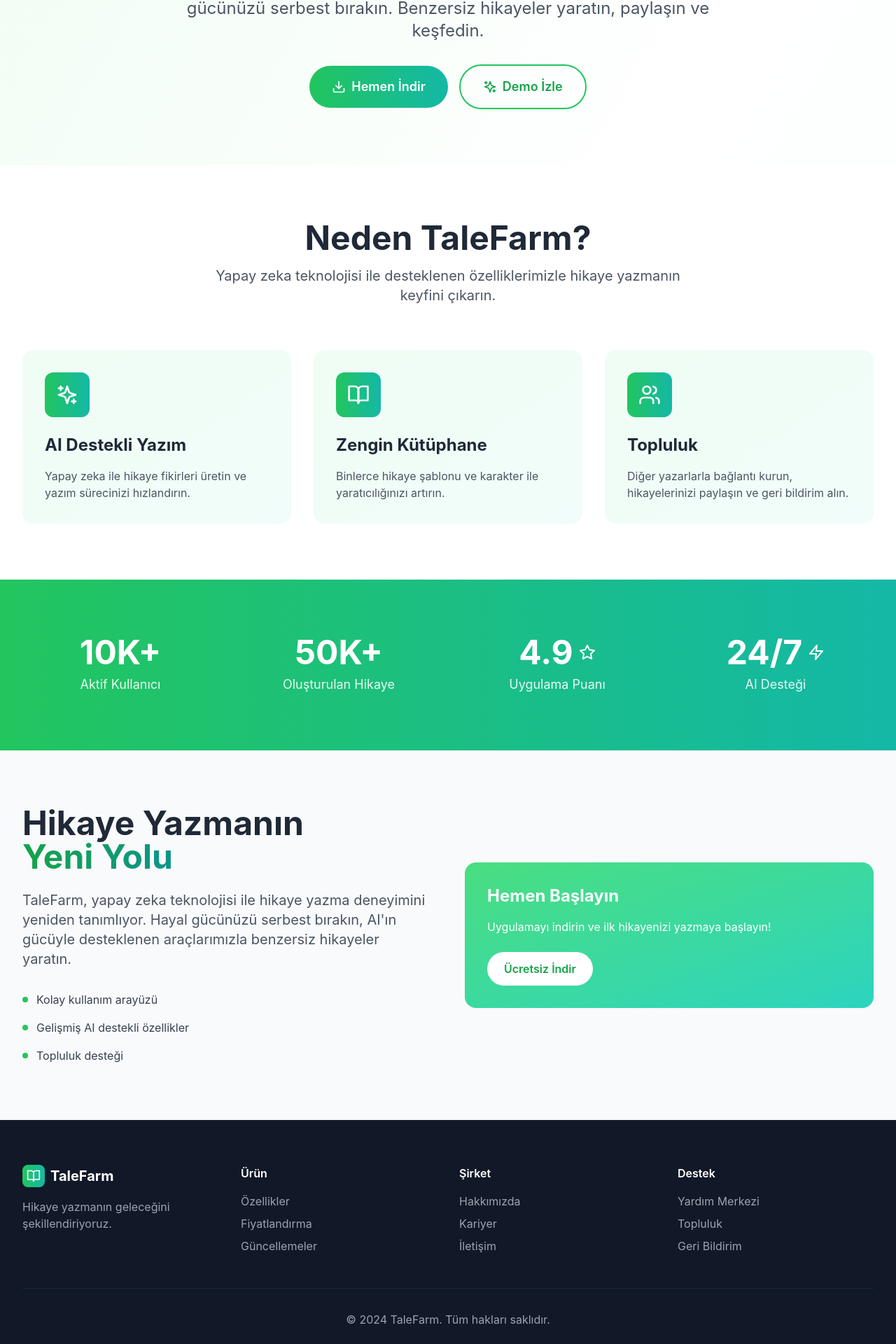
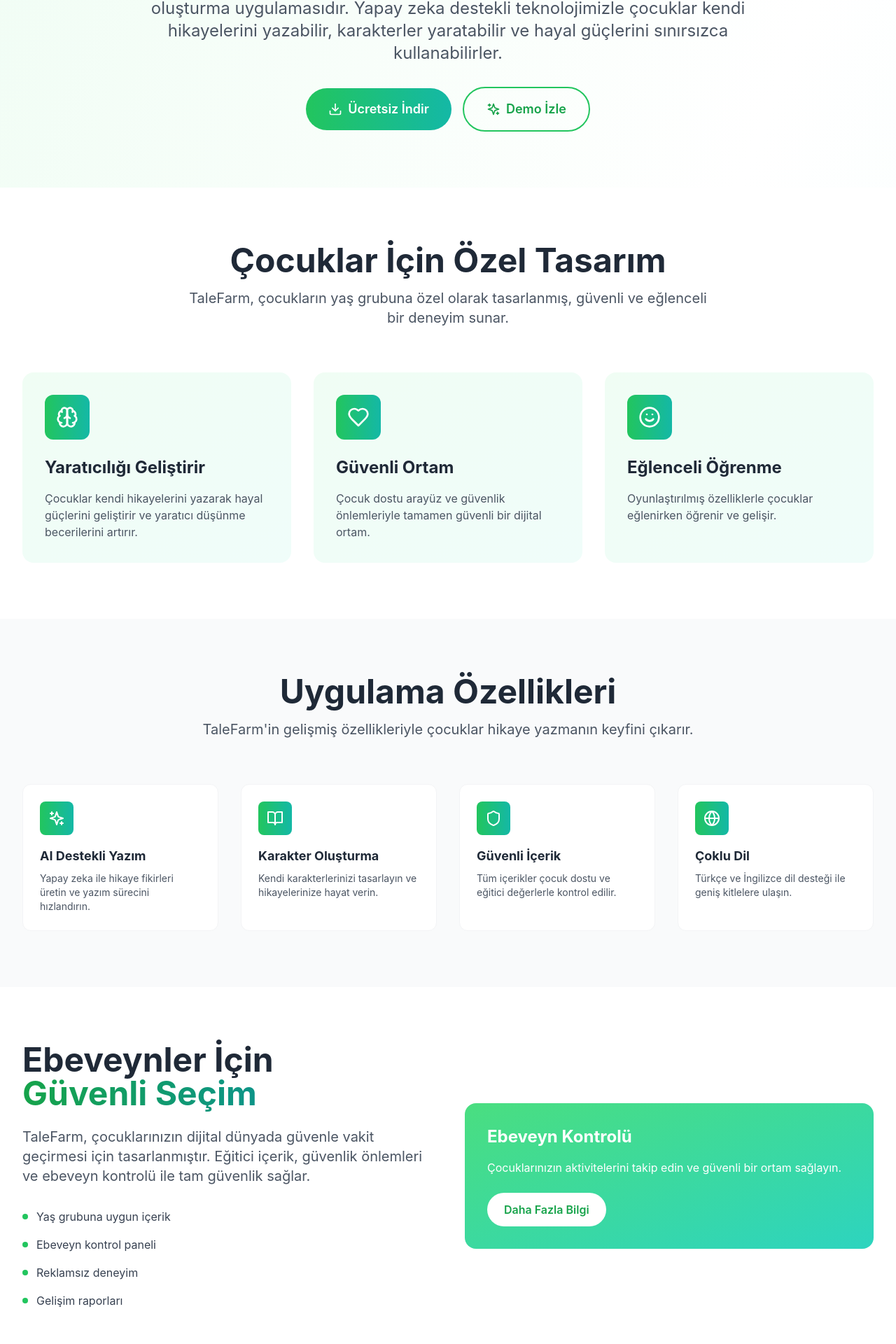
Before and after one commit to FatihAkpiyall/TaleFarmWeb, a Next.js app: page / in a window 1280 px wide. Shown: the part 332-2252 px from the top of the page at 70% size. Built offline with nearby package versions, Linux system fonts and the light colour scheme.

Commit message:
Website içeriğini çocuk odaklı ve detaylı hale getir - Çocuklar çin ve Ebeveynler bölümleri eklendi

```diff
--- a/src/app/page.tsx
+++ b/src/app/page.tsx
@@ -1,7 +1,7 @@
 'use client'
 
 import { motion } from 'framer-motion'
-import { BookOpen, Sparkles, Download, Star, Users, Zap } from 'lucide-react'
+import { BookOpen, Sparkles, Download, Star, Users, Zap, Heart, Brain, Smile, Shield, Globe, Award } from 'lucide-react'
 
 export default function Home() {
   return (
@@ -29,7 +29,8 @@
               className="hidden md:flex items-center space-x-8"
             >
               <a href="#features" className="text-gray-600 hover:text-primary-600 transition-colors">Özellikler</a>
-              <a href="#about" className="text-gray-600 hover:text-primary-600 transition-colors">Hakkında</a>
+              <a href="#kids" className="text-gray-600 hover:text-primary-600 transition-colors">Çocuklar İçin</a>
+              <a href="#parents" className="text-gray-600 hover:text-primary-600 transition-colors">Ebeveynler</a>
               <a href="#contact" className="text-gray-600 hover:text-primary-600 transition-colors">İletişim</a>
             </motion.div>
           </div>
@@ -46,15 +47,16 @@
           >
             <h1 className="text-5xl md:text-7xl font-bold mb-6">
               <span className="bg-gradient-to-r from-primary-600 to-secondary-600 bg-clip-text text-transparent">
-                Hikayelerinizi
+                Çocukların Hayal
               </span>
               <br />
-              <span className="text-gray-800">Hayata Geçirin</span>
+              <span className="text-gray-800">Dünyasını Keşfedin</span>
             </h1>
 
-            <p className="text-xl md:text-2xl text-gray-600 mb-8 max-w-3xl mx-auto">
-              Yapay zeka destekli hikaye oluşturma uygulaması ile hayal gücünüzü serbest bırakın.
-              Benzersiz hikayeler yaratın, paylaşın ve keşfedin.
+            <p className="text-xl md:text-2xl text-gray-600 mb-8 max-w-4xl mx-auto">
+              TaleFarm, çocukların yaratıcılığını geliştiren, güvenli ve eğitici bir hikaye oluşturma uygulamasıdır.
+              Yapay zeka destekli teknolojimizle çocuklar kendi hikayelerini yazabilir, karakterler yaratabilir ve
+              hayal güçlerini sınırsızca kullanabilirler.
             </p>
 
             <motion.div
@@ -65,7 +67,7 @@
             >
               <button className="bg-gradient-to-r from-primary-500 to-secondary-500 text-white px-8 py-4 rounded-full font-semibold text-lg hover:shadow-lg transform hover:scale-105 transition-all duration-200 flex items-center space-x-2">
                 <Download className="w-5 h-5" />
-                <span>Hemen İndir</span>
+                <span>Ücretsiz İndir</span>
               </button>
 
               <button className="border-2 border-primary-500 text-primary-600 px-8 py-4 rounded-full font-semibold text-lg hover:bg-primary-50 transition-all duration-200 flex items-center space-x-2">
@@ -89,8 +91,8 @@
         </div>
       </section>
 
-      {/* Features Section */}
-      <section id="features" className="py-20 bg-white">
+      {/* Kids Section */}
+      <section id="kids" className="py-20 bg-white">
         <div className="max-w-7xl mx-auto px-4 sm:px-6 lg:px-8">
           <motion.div
             initial={{ opacity: 0, y: 30 }}
@@ -99,29 +101,29 @@
             className="text-center mb-16"
           >
             <h2 className="text-4xl md:text-5xl font-bold text-gray-800 mb-4">
-              Neden TaleFarm?
+              Çocuklar İçin Özel Tasarım
             </h2>
-            <p className="text-xl text-gray-600 max-w-2xl mx-auto">
-              Yapay zeka teknolojisi ile desteklenen özelliklerimizle hikaye yazmanın keyfini çıkarın.
+            <p className="text-xl text-gray-600 max-w-3xl mx-auto">
+              TaleFarm, çocukların yaş grubuna özel olarak tasarlanmış, güvenli ve eğlenceli bir deneyim sunar.
             </p>
           </motion.div>
 
           <div className="grid md:grid-cols-3 gap-8">
             {[
               {
-                icon: Sparkles,
-                title: "AI Destekli Yazım",
-                description: "Yapay zeka ile hikaye fikirleri üretin ve yazım sürecinizi hızlandırın."
+                icon: Brain,
+                title: "Yaratıcılığı Geliştirir",
+                description: "Çocuklar kendi hikayelerini yazarak hayal güçlerini geliştirir ve yaratıcı düşünme becerilerini artırır."
               },
               {
-                icon: BookOpen,
-                title: "Zengin Kütüphane",
-                description: "Binlerce hikaye şablonu ve karakter ile yaratıcılığınızı artırın."
+                icon: Heart,
+                title: "Güvenli Ortam",
+                description: "Çocuk dostu arayüz ve güvenlik önlemleriyle tamamen güvenli bir dijital ortam."
               },
               {
-                icon: Users,
-                title: "Topluluk",
-                description: "Diğer yazarlarla bağlantı kurun, hikayelerinizi paylaşın ve geri bildirim alın."
+                icon: Smile,
+                title: "Eğlenceli Öğrenme",
+                description: "Oyunlaştırılmış özelliklerle çocuklar eğlenirken öğrenir ve gelişir."
               }
             ].map((feature, index) => (
               <motion.div
@@ -142,15 +144,130 @@
         </div>
       </section>
 
+      {/* Features Section */}
+      <section id="features" className="py-20 bg-gray-50">
+        <div className="max-w-7xl mx-auto px-4 sm:px-6 lg:px-8">
+          <motion.div
+            initial={{ opacity: 0, y: 30 }}
+            whileInView={{ opacity: 1, y: 0 }}
+            transition={{ duration: 0.8 }}
+            className="text-center mb-16"
+          >
+            <h2 className="text-4xl md:text-5xl font-bold text-gray-800 mb-4">
+              Uygulama Özellikleri
+            </h2>
+            <p className="text-xl text-gray-600 max-w-3xl mx-auto">
+              TaleFarm'in gelişmiş özellikleriyle çocuklar hikaye yazmanın keyfini çıkarır.
+            </p>
+          </motion.div>
+
+          <div className="grid md:grid-cols-2 lg:grid-cols-4 gap-8">
+            {[
+              {
+                icon: Sparkles,
+                title: "AI Destekli Yazım",
+                description: "Yapay zeka ile hikaye fikirleri üretin ve yazım sürecini hızlandırın."
+              },
+              {
+                icon: BookOpen,
+                title: "Karakter Oluşturma",
+                description: "Kendi karakterlerinizi tasarlayın ve hikayelerinize hayat verin."
+              },
+              {
+                icon: Shield,
+                title: "Güvenli İçerik",
+                description: "Tüm içerikler çocuk dostu ve eğitici değerlerle kontrol edilir."
+              },
+              {
+                icon: Globe,
+                title: "Çoklu Dil",
+                description: "Türkçe ve İngilizce dil desteği ile geniş kitlelere ulaşın."
+              }
+            ].map((feature, index) => (
+              <motion.div
+                key={index}
+                initial={{ opacity: 0, y: 30 }}
+                whileInView={{ opacity: 1, y: 0 }}
+                transition={{ duration: 0.8, delay: index * 0.1 }}
+                className="bg-white p-6 rounded-xl hover:shadow-lg transition-all duration-300 border border-gray-100"
+              >
+                <div className="w-12 h-12 bg-gradient-to-r from-primary-500 to-secondary-500 rounded-lg flex items-center justify-center mb-4">
+                  <feature.icon className="w-6 h-6 text-white" />
+                </div>
+                <h3 className="text-lg font-bold text-gray-800 mb-2">{feature.title}</h3>
+                <p className="text-gray-600 text-sm">{feature.description}</p>
+              </motion.div>
+            ))}
+          </div>
+        </div>
+      </section>
+
+      {/* Parents Section */}
+      <section id="parents" className="py-20 bg-white">
+        <div className="max-w-7xl mx-auto px-4 sm:px-6 lg:px-8">
+          <div className="grid md:grid-cols-2 gap-12 items-center">
+            <motion.div
+              initial={{ opacity: 0, x: -30 }}
+              whileInView={{ opacity: 1, x: 0 }}
+              transition={{ duration: 0.8 }}
+            >
+              <h2 className="text-4xl md:text-5xl font-bold text-gray-800 mb-6">
+                Ebeveynler İçin <br />
+                <span className="bg-gradient-to-r from-primary-600 to-secondary-600 bg-clip-text text-transparent">
+                  Güvenli Seçim
+                </span>
+              </h2>
+              <p className="text-xl text-gray-600 mb-8">
+                TaleFarm, çocuklarınızın dijital dünyada güvenle vakit geçirmesi için tasarlanmıştır.
+                Eğitici içerik, güvenlik önlemleri ve ebeveyn kontrolü ile tam güvenlik sağlar.
+              </p>
+              <div className="space-y-4">
+                <div className="flex items-center space-x-3">
+                  <div className="w-2 h-2 bg-primary-500 rounded-full"></div>
+                  <span className="text-gray-700">Yaş grubuna uygun içerik</span>
+                </div>
+                <div className="flex items-center space-x-3">
+                  <div className="w-2 h-2 bg-primary-500 rounded-full"></div>
+                  <span className="text-gray-700">Ebeveyn kontrol paneli</span>
+                </div>
+                <div className="flex items-center space-x-3">
+                  <div className="w-2 h-2 bg-primary-500 rounded-full"></div>
+                  <span className="text-gray-700">Reklamsız deneyim</span>
+                </div>
+                <div className="flex items-center space-x-3">
+                  <div className="w-2 h-2 bg-primary-500 rounded-full"></div>
+                  <span className="text-gray-700">Gelişim raporları</span>
+                </div>
+              </div>
+            </motion.div>
+
+            <motion.div
+              initial={{ opacity: 0, x: 30 }}
+              whileInView={{ opacity: 1, x: 0 }}
+              transition={{ duration: 0.8 }}
+              className="relative"
+            >
+              <div className="bg-gradient-to-br from-primary-400 to-secondary-400 rounded-2xl p-8 text-white">
+                <h3 className="text-2xl font-bold mb-4">Ebeveyn Kontrolü</h3>
+                <p className="mb-6">Çocuklarınızın aktivitelerini takip edin ve güvenli bir ortam sağlayın.</p>
+                <button className="bg-white text-primary-600 px-6 py-3 rounded-full font-semibold hover:bg-gray-100 transition-colors">
+                  Daha Fazla Bilgi
+                </button>
+              </div>
+            </motion.div>
+          </div>
+        </div>
+      </section>
+
       {/* Stats Section */}
       <section className="py-20 bg-gradient-to-r from-primary-500 to-secondary-500">
         <div className="max-w-7xl mx-auto px-4 sm:px-6 lg:px-8">
           <div className="grid md:grid-cols-4 gap-8 text-center">
             {[
-              { number: "10K+", label: "Aktif Kullanıcı" },
+              { number: "10K+", label: "Mutlu Çocuk" },
               { number: "50K+", label: "Oluşturulan Hikaye" },
-              { number: "4.9", label: "Uygulama Puanı", icon: Star },
-              { number: "24/7", label: "AI Desteği", icon: Zap }
+              { number: "4.9", label: "Ebeveyn Puanı", icon: Star },
+              { number: "100%", label: "Güvenli İçerik", icon: Shield }
             ].map((stat, index) => (
               <motion.div
                 key={index}
@@ -186,9 +303,9 @@
                 </span>
               </h2>
               <p className="text-xl text-gray-600 mb-8">
-                TaleFarm, yapay zeka teknolojisi ile hikaye yazma deneyimini yeniden tanımlıyor.
-                Hayal gücünüzü serbest bırakın, AI'ın gücüyle desteklenen araçlarımızla
-                benzersiz hikayeler yaratın.
+                TaleFarm, çocukların yaratıcılığını geliştiren, güvenli ve eğitici bir platformdur.
+                Yapay zeka teknolojisi ile desteklenen araçlarımızla çocuklar hayal güçlerini
+                sınırsızca kullanabilir ve kendi hikayelerini yaratabilirler.
               </p>
               <div className="space-y-4">
                 <div className="flex items-center space-x-3">
@@ -201,7 +318,7 @@
                 </div>
                 <div className="flex items-center space-x-3">
                   <div className="w-2 h-2 bg-primary-500 rounded-full"></div>
-                  <span className="text-gray-700">Topluluk desteği</span>
+                  <span className="text-gray-700">Ebeveyn kontrolü</span>
                 </div>
               </div>
             </motion.div>
@@ -214,7 +331,7 @@
             >
               <div className="bg-gradient-to-br from-primary-400 to-secondary-400 rounded-2xl p-8 text-white">
                 <h3 className="text-2xl font-bold mb-4">Hemen Başlayın</h3>
-                <p className="mb-6">Uygulamayı indirin ve ilk hikayenizi yazmaya başlayın!</p>
+                <p className="mb-6">Uygulamayı indirin ve çocuklarınızın yaratıcılığını keşfedin!</p>
                 <button className="bg-white text-primary-600 px-6 py-3 rounded-full font-semibold hover:bg-gray-100 transition-colors">
                   Ücretsiz İndir
                 </button>
@@ -236,7 +353,7 @@
                 <span className="text-xl font-bold">TaleFarm</span>
               </div>
               <p className="text-gray-400">
-                Hikaye yazmanın geleceğini şekillendiriyoruz.
+                Çocukların yaratıcılığını geliştiren güvenli dijital platform.
               </p>
             </div>
 
@@ -244,17 +361,8 @@
               <h4 className="font-semibold mb-4">Ürün</h4>
               <ul className="space-y-2 text-gray-400">
                 <li><a href="#" className="hover:text-white transition-colors">Özellikler</a></li>
-                <li><a href="#" className="hover:text-white transition-colors">Fiyatlandırma</a></li>
+                <li><a href="#" className="hover:text-white transition-colors">Güvenlik</a></li>
                 <li><a href="#" className="hover:text-white transition-colors">Güncellemeler</a></li>
-              </ul>
-            </div>
-
-            <div>
-              <h4 className="font-semibold mb-4">Şirket</h4>
-              <ul className="space-y-2 text-gray-400">
-                <li><a href="#" className="hover:text-white transition-colors">Hakkımızda</a></li>
-                <li><a href="#" className="hover:text-white transition-colors">Kariyer</a></li>
-                <li><a href="#" className="hover:text-white transition-colors">İletişim</a></li>
               </ul>
             </div>
 
@@ -262,14 +370,23 @@
               <h4 className="font-semibold mb-4">Destek</h4>
               <ul className="space-y-2 text-gray-400">
                 <li><a href="#" className="hover:text-white transition-colors">Yardım Merkezi</a></li>
-                <li><a href="#" className="hover:text-white transition-colors">Topluluk</a></li>
-                <li><a href="#" className="hover:text-white transition-colors">Geri Bildirim</a></li>
+                <li><a href="#" className="hover:text-white transition-colors">Ebeveyn Rehberi</a></li>
+                <li><a href="#" className="hover:text-white transition-colors">İletişim</a></li>
+              </ul>
+            </div>
+
+            <div>
+              <h4 className="font-semibold mb-4">Yasal</h4>
+              <ul className="space-y-2 text-gray-400">
+                <li><a href="#" className="hover:text-white transition-colors">Gizlilik Politikası</a></li>
+                <li><a href="#" className="hover:text-white transition-colors">Kullanım Şartları</a></li>
+                <li><a href="#" className="hover:text-white transition-colors">KVKK</a></li>
               </ul>
             </div>
           </div>
 
           <div className="border-t border-gray-800 mt-12 pt-8 text-center text-gray-400">
-            <p>&copy; 2024 TaleFarm. Tüm hakları saklıdır.</p>
+            <p>&copy; 2024 TaleFarm. Tüm hakları saklıdır. Çocuklar için güvenli dijital deneyim.</p>
           </div>
         </div>
       </footer>
```
